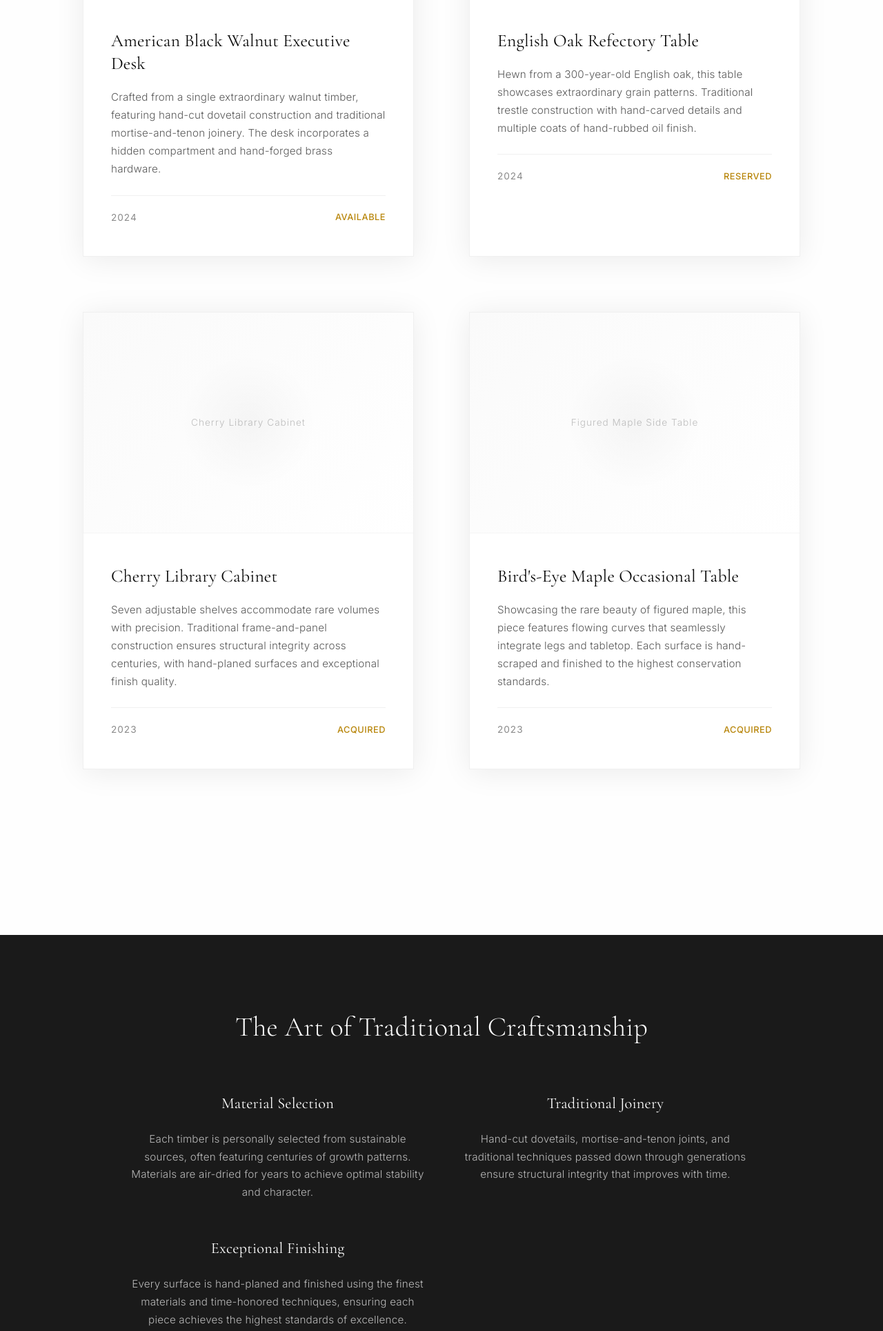
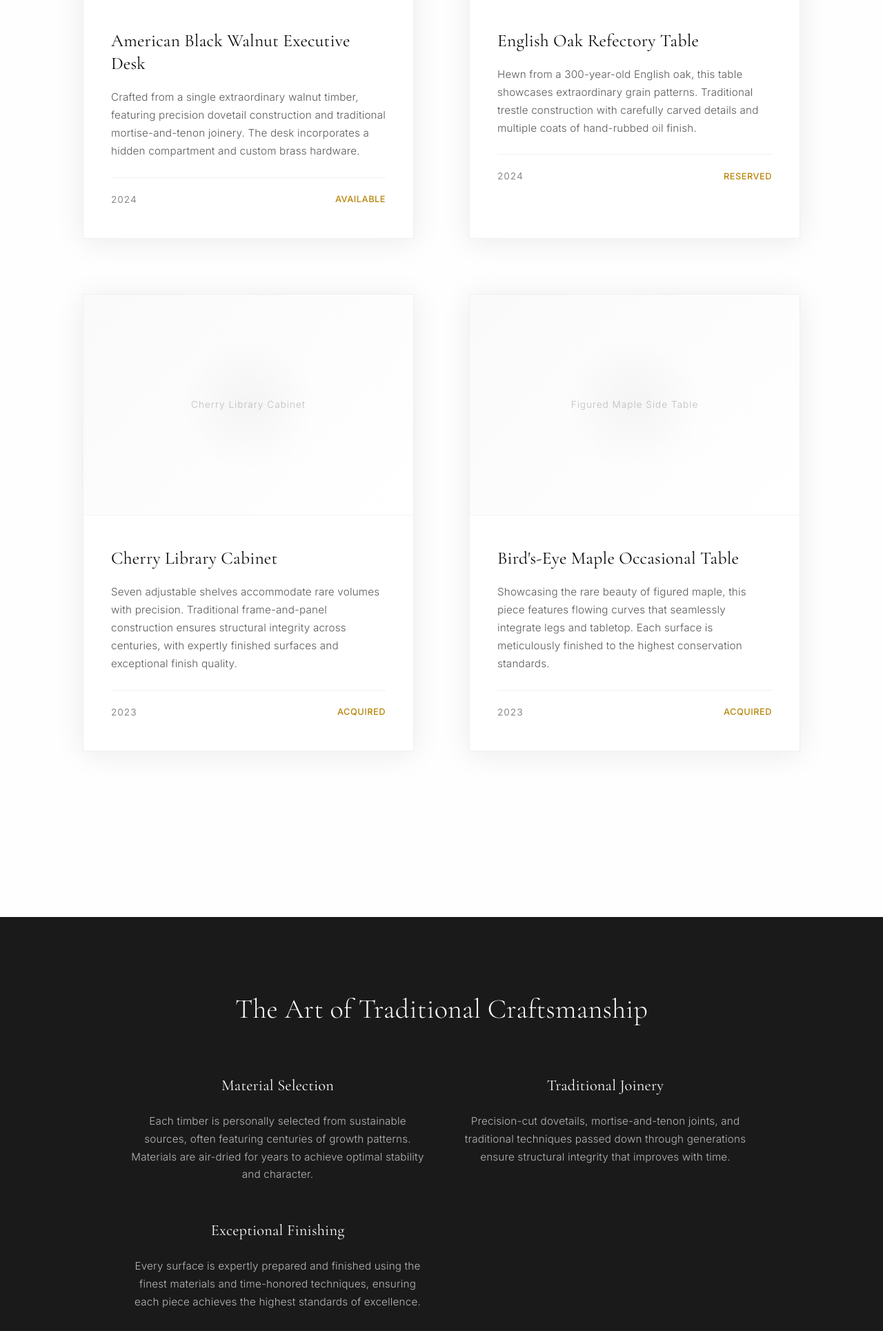
Before and after one commit to BuildCal/fine-furniture, a plain HTML site: page index.html in a window 1280 px wide. Shown: the part 2020-3949 px from the top of the page at 69% size. Drawn offline with nearby package versions, Linux system fonts and the light colour scheme.

Commit message:
Update index.html

```diff
--- a/index.html
+++ b/index.html
@@ -546,9 +546,9 @@
                     <div class="piece-details">
                         <h3 class="piece-title">American Black Walnut Executive Desk</h3>
                         <p class="piece-description">
-                            Crafted from a single extraordinary walnut timber, featuring hand-cut dovetail construction
+                            Crafted from a single extraordinary walnut timber, featuring precision dovetail construction
                             and traditional mortise-and-tenon joinery. The desk incorporates a hidden compartment
-                            and hand-forged brass hardware.
+                            and custom brass hardware.
                         </p>
                         <div class="piece-meta">
                             <span class="piece-year">2024</span>
@@ -565,7 +565,7 @@
                         <h3 class="piece-title">English Oak Refectory Table</h3>
                         <p class="piece-description">
                             Hewn from a 300-year-old English oak, this table showcases extraordinary grain patterns.
-                            Traditional trestle construction with hand-carved details and multiple coats of
+                            Traditional trestle construction with carefully carved details and multiple coats of
                             hand-rubbed oil finish.
                         </p>
                         <div class="piece-meta">
@@ -583,7 +583,7 @@
                         <h3 class="piece-title">Cherry Library Cabinet</h3>
                         <p class="piece-description">
                             Seven adjustable shelves accommodate rare volumes with precision. Traditional frame-and-panel
-                            construction ensures structural integrity across centuries, with hand-planed surfaces
+                            construction ensures structural integrity across centuries, with expertly finished surfaces
                             and exceptional finish quality.
                         </p>
                         <div class="piece-meta">
@@ -601,7 +601,7 @@
                         <h3 class="piece-title">Bird's-Eye Maple Occasional Table</h3>
                         <p class="piece-description">
                             Showcasing the rare beauty of figured maple, this piece features flowing curves that
-                            seamlessly integrate legs and tabletop. Each surface is hand-scraped and finished
+                            seamlessly integrate legs and tabletop. Each surface is meticulously finished
                             to the highest conservation standards.
                         </p>
                         <div class="piece-meta">
@@ -627,12 +627,12 @@
 
                     <div class="craft-principle">
                         <h4>Traditional Joinery</h4>
-                        <p>Hand-cut dovetails, mortise-and-tenon joints, and traditional techniques passed down through generations ensure structural integrity that improves with time.</p>
+                        <p>Precision-cut dovetails, mortise-and-tenon joints, and traditional techniques passed down through generations ensure structural integrity that improves with time.</p>
                     </div>
 
                     <div class="craft-principle">
                         <h4>Exceptional Finishing</h4>
-                        <p>Every surface is hand-planed and finished using the finest materials and time-honored techniques, ensuring each piece achieves the highest standards of excellence.</p>
+                        <p>Every surface is expertly prepared and finished using the finest materials and time-honored techniques, ensuring each piece achieves the highest standards of excellence.</p>
                     </div>
                 </div>
             </div>
@@ -649,7 +649,7 @@
                     allowing complete artistic freedom and ensuring alignment with the most exacting standards.
                 </p>
                 <p class="about-text">
-                    Working exclusively with premium materials and traditional hand tools, the workshop produces
+                    Working exclusively with premium materials and both traditional and modern precision techniques, the workshop produces
                     only four to five pieces annually. This deliberate limitation ensures each creation receives
                     the months of careful attention required to achieve true excellence.
                 </p>
@@ -667,9 +667,9 @@
             <div class="contact-content">
                 <h2 class="contact-title">Private Acquisitions</h2>
                 <p class="contact-text">
-                    Inquiries are welcomed from serious collectors, museum curators, and established interior
-                    design professionals. Each piece includes comprehensive provenance documentation and
-                    conservation guidelines.
+                    Inquiries are welcomed from serious collectors, design professionals, and connoisseurs
+                    of fine craftsmanship. Each piece includes comprehensive provenance documentation and
+                    care guidelines for optimal preservation.
                 </p>
                 <p class="contact-text">
                     All works are sold as completed pieces. No commissions are accepted,
```
